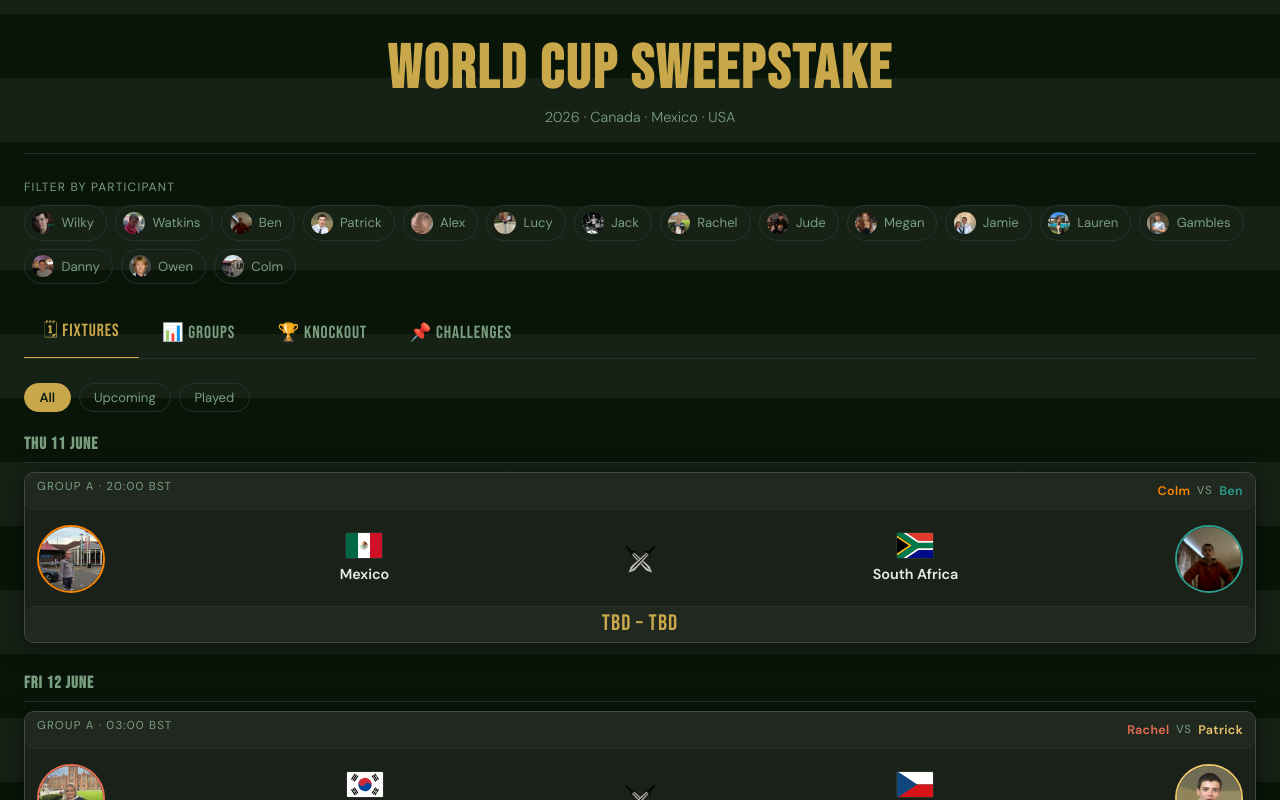
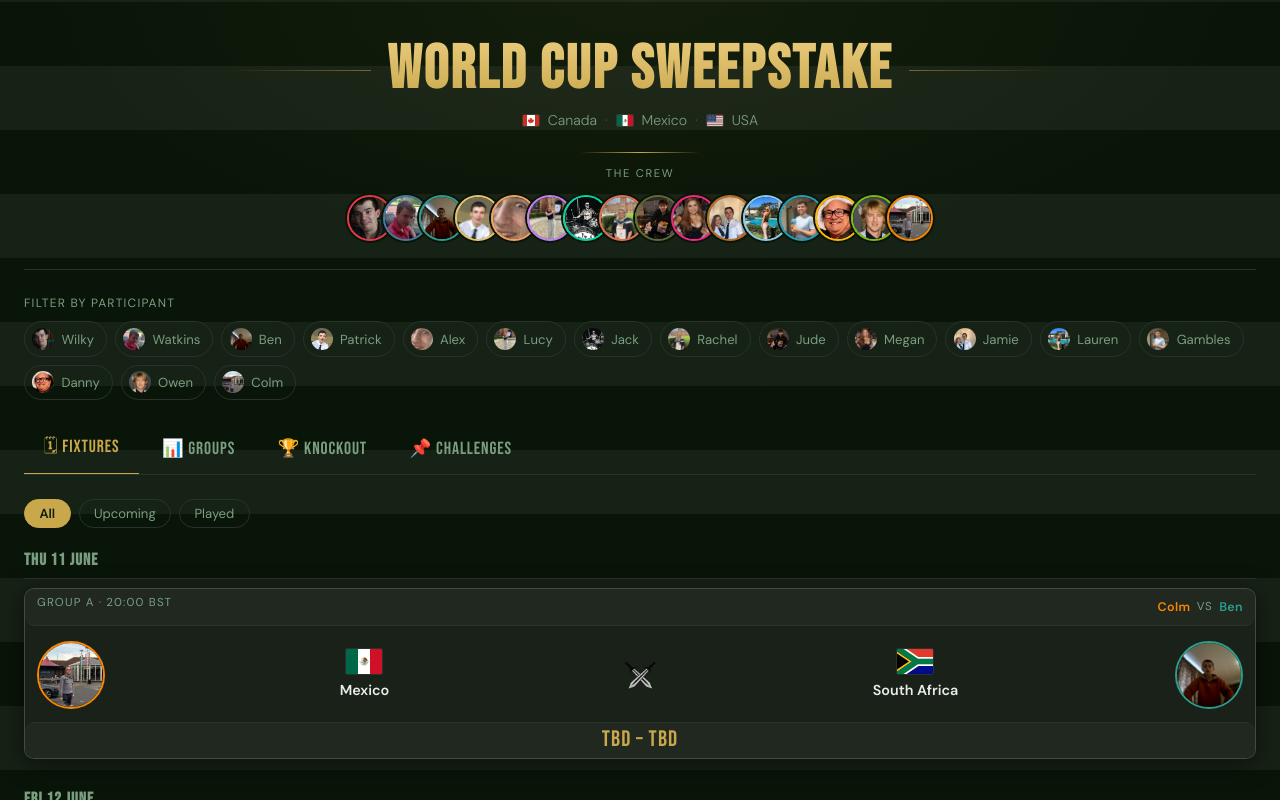
Before and after one commit to michaelwatkins2000/stranmillis-wc-sweepstake, a React (Vite) app: page / in a window 1280 px wide. Shown: the top 800 px of the page. Built offline with nearby package versions, Linux system fonts and the light colour scheme.

Commit message:
Adding knockout table visual upgrades

```diff
--- a/src/App.css
+++ b/src/App.css
@@ -63,24 +63,119 @@ button { cursor: pointer; font-family: inherit; }
 /* ── Header ───────────────────────────────────────── */
 .app-header {
   text-align: center;
-  padding: 2.5rem 0 1.5rem;
+  padding: 2.5rem 0 1.75rem;
   border-bottom: 1px solid var(--border);
   margin-bottom: 1.5rem;
+  background: radial-gradient(ellipse at 50% 0%, rgba(201,168,76,0.06) 0%, transparent 70%);
+}
+
+.app-header__title-row {
+  display: flex;
+  align-items: center;
+  gap: 1rem;
+  max-width: 860px;
+  margin: 0 auto;
+  padding: 0 1rem;
+}
+
+.app-header__title-row::before,
+.app-header__title-row::after {
+  content: '';
+  flex: 1;
+  height: 1px;
+  background: linear-gradient(90deg, transparent, var(--gold));
+  opacity: 0.5;
+}
+
+.app-header__title-row::after {
+  background: linear-gradient(90deg, var(--gold), transparent);
 }
 
 .app-header__title {
   font-family: var(--font-display);
   font-size: clamp(2.2rem, 6vw, 3.8rem);
   letter-spacing: 0.04em;
-  color: var(--gold);
   line-height: 1;
+  background: linear-gradient(180deg, var(--gold-light) 0%, var(--gold) 100%);
+  -webkit-background-clip: text;
+  -webkit-text-fill-color: transparent;
+  background-clip: text;
+  white-space: nowrap;
 }
 
 .app-header__subtitle {
+  display: flex;
+  align-items: center;
+  justify-content: center;
+  gap: 0.5rem;
   color: var(--text-muted);
-  font-size: 0.9rem;
-  margin-top: 0.4rem;
+  font-size: 0.88rem;
+  margin-top: 0.6rem;
   font-weight: 300;
+}
+
+.app-header__subtitle .host-flag {
+  width: 18px;
+  height: 13px;
+  object-fit: cover;
+  border-radius: 2px;
+  border: 1px solid rgba(255,255,255,0.1);
+  flex-shrink: 0;
+}
+
+.app-header__subtitle .host-sep {
+  opacity: 0.4;
+}
+
+.app-header__divider {
+  width: 120px;
+  height: 1px;
+  background: linear-gradient(90deg, transparent, var(--gold), transparent);
+  margin: 1.25rem auto 0.75rem;
+}
+
+.app-header__crew-label {
+  font-size: 0.7rem;
+  text-transform: uppercase;
+  letter-spacing: 0.15em;
+  color: var(--text-muted);
+  margin-bottom: 0.85rem;
+}
+
+.app-header__crew {
+  display: flex;
+  justify-content: center;
+  flex-wrap: wrap;
+  gap: 0;
+  padding: 0 1rem;
+}
+
+.crew-avatar {
+  width: 46px;
+  height: 46px;
+  border-radius: 50%;
+  border: 2px solid var(--colour, var(--border));
+  box-shadow: 0 0 0 2px var(--bg);
+  overflow: hidden;
+  margin: 0 -5px;
+  cursor: pointer;
+  transition: transform 0.18s ease, box-shadow 0.18s ease;
+  position: relative;
+  flex-shrink: 0;
+}
+
+.crew-avatar img {
+  width: 100%;
+  height: 100%;
+  object-fit: cover;
+  display: block;
+}
+
+.crew-avatar:hover,
+.crew-avatar--active {
+  transform: translateY(-6px) scale(1.08);
+  z-index: 10;
+  box-shadow: 0 6px 16px rgba(0,0,0,0.5), 0 0 0 2px var(--bg);
 }
 
 /* ── User Filter Bar ──────────────────────────────── */
@@ -504,23 +599,27 @@ button { cursor: pointer; font-family: inherit; }
 }
 
 /* ── Knockout Bracket ─────────────────────────────── */
+.bracket-scroll {
+  overflow-x: auto;
+  padding-bottom: 1rem;
+}
+
+.bracket-scroll::-webkit-scrollbar { height: 4px; }
+.bracket-scroll::-webkit-scrollbar-track { background: var(--bg); }
+.bracket-scroll::-webkit-scrollbar-thumb { background: var(--border); border-radius: 2px; }
+
 .bracket-container {
   display: flex;
-  gap: 1rem;
-  overflow-x: auto;
-  padding-bottom: 1rem;
-  align-items: flex-start;
+  gap: 24px;
+  align-items: stretch;
+  min-width: max-content;
 }
-
-.bracket-container::-webkit-scrollbar {
-  height: 4px;
-}
-.bracket-container::-webkit-scrollbar-track { background: var(--bg); }
-.bracket-container::-webkit-scrollbar-thumb { background: var(--border); border-radius: 2px; }
 
 .bracket-round {
   flex-shrink: 0;
-  min-width: 220px;
+  width: 190px;
+  display: flex;
+  flex-direction: column;
 }
 
 .bracket-round__label {
@@ -536,23 +635,68 @@ button { cursor: pointer; font-family: inherit; }
 .bracket-round__matches {
   display: flex;
   flex-direction: column;
-  gap: 0.75rem;
   justify-content: space-around;
+  flex: 1;
 }
 
+/* ── Pair wrapper + C-shaped connector ────────────── */
+.bracket-pair {
+  display: flex;
+  flex-direction: column;
+  justify-content: space-around;
+  flex: 1;
+  position: relative;
+}
+
+/* C-shape: connects center of slot 1 to center of slot 2, arm extends right */
+.bracket-pair::after {
+  content: '';
+  position: absolute;
+  right: -12px;
+  top: 25%;
+  bottom: 25%;
+  width: 12px;
+  border-top: 1px solid var(--border);
+  border-right: 1px solid var(--border);
+  border-bottom: 1px solid var(--border);
+}
+
+/* ── Match Slot ───────────────────────────────────── */
 .bracket-slot {
   background: var(--bg-card);
-  border: 1px solid var(--border);
-  border-radius: var(--radius-md);
+  border: 1px solid var(--card-border);
+  border-radius: var(--radius-sm);
   overflow: hidden;
   transition: opacity 0.2s;
+  position: relative;
+}
+
+/* Left input arm: horizontal line from gap to slot, at slot midpoint */
+.bracket-slot--arm::before {
+  content: '';
+  position: absolute;
+  left: -13px;
+  top: 50%;
+  width: 13px;
+  height: 1px;
+  background: var(--border);
 }
 
 .bracket-slot--dim { opacity: var(--dim); }
+
 .bracket-slot--empty {
   background: transparent;
   border: 1px dashed var(--border);
-  height: 70px;
+  min-height: 58px;
+}
+
+.bracket-slot__date {
+  font-size: 0.62rem;
+  text-transform: uppercase;
+  letter-spacing: 0.07em;
+  color: var(--text-muted);
+  padding: 0.25rem 0.5rem 0;
+  line-height: 1;
 }
 
 .bracket-slot__divider {
@@ -564,7 +708,7 @@ button { cursor: pointer; font-family: inherit; }
   display: flex;
   align-items: center;
   justify-content: space-between;
-  padding: 0.45rem 0.6rem;
+  padding: 0.4rem 0.5rem;
   gap: 0.4rem;
 }
 
@@ -574,13 +718,13 @@ button { cursor: pointer; font-family: inherit; }
 .bracket-team__info {
   display: flex;
   align-items: center;
-  gap: 0.4rem;
+  gap: 0.35rem;
   min-width: 0;
   flex: 1;
 }
 
 .bracket-team__name {
-  font-size: 0.82rem;
+  font-size: 0.78rem;
   font-weight: 600;
   white-space: nowrap;
   overflow: hidden;
@@ -588,7 +732,7 @@ button { cursor: pointer; font-family: inherit; }
 }
 
 .bracket-team__owner {
-  font-size: 0.68rem;
+  font-size: 0.65rem;
   white-space: nowrap;
   opacity: 0.85;
 }
@@ -597,7 +741,7 @@ button { cursor: pointer; font-family: inherit; }
   font-family: var(--font-display);
   font-size: 1rem;
   color: var(--gold);
-  min-width: 16px;
+  min-width: 14px;
   text-align: right;
   flex-shrink: 0;
 }
@@ -633,7 +777,13 @@ button { cursor: pointer; font-family: inherit; }
   .app { padding: 0 0.75rem 3rem; }
 
   /* Header */
-  .app-header { padding: 1.5rem 0 1rem; }
+  .app-header { padding: 1.5rem 0 1.25rem; }
+
+  .crew-avatar {
+    width: 38px;
+    height: 38px;
+    margin: 0 -4px;
+  }
 
   /* User filter: single scrollable row instead of wrapping grid */
   .user-filter__chips {
@@ -683,5 +833,6 @@ button { cursor: pointer; font-family: inherit; }
   .col-wdl { display: none; }
 
   /* Knockout */
-  .bracket-round { min-width: 150px; }
+  .bracket-round { width: 155px; }
+  .bracket-team__owner { display: none; }
 }
--- a/src/App.jsx
+++ b/src/App.jsx
@@ -52,8 +52,38 @@ export default function App() {
     <div className="app">
       {/* ── Header ── */}
       <header className="app-header">
-        <h1 className="app-header__title">World Cup Sweepstake</h1>
-        <p className="app-header__subtitle">2026 · Canada · Mexico · USA</p>
+        <div className="app-header__title-row">
+          <h1 className="app-header__title">World Cup Sweepstake</h1>
+        </div>
+        <p className="app-header__subtitle">
+          <img src="https://cdn.jsdelivr.net/gh/lipis/flag-icons/flags/4x3/ca.svg" alt="Canada" className="host-flag" />
+          Canada
+          <span className="host-sep">·</span>
+          <img src="https://cdn.jsdelivr.net/gh/lipis/flag-icons/flags/4x3/mx.svg" alt="Mexico" className="host-flag" />
+          Mexico
+          <span className="host-sep">·</span>
+          <img src="https://cdn.jsdelivr.net/gh/lipis/flag-icons/flags/4x3/us.svg" alt="USA" className="host-flag" />
+          USA
+        </p>
+        <div className="app-header__divider" />
+        <p className="app-header__crew-label">The Crew</p>
+        <div className="app-header__crew">
+          {users.map(user => (
+            <div
+              key={user.slug}
+              className={`crew-avatar ${selectedUser === user.slug ? 'crew-avatar--active' : ''}`}
+              style={{ '--colour': user.colour }}
+              title={user.name}
+              onClick={() => toggleUser(user.slug)}
+            >
+              <img
+                src={`${import.meta.env.BASE_URL}avatars/${user.avatar}`}
+                alt={user.name}
+                onError={e => { e.target.style.display = 'none' }}
+              />
+            </div>
+          ))}
+        </div>
       </header>
 
       {/* ── User Filter ── */}
```
Also changed, not shown: src/components/Knockout.jsx (+81 -33 lines), src/data/knockout.js (+37 -26 lines), public/avatars/danny.jpg.
